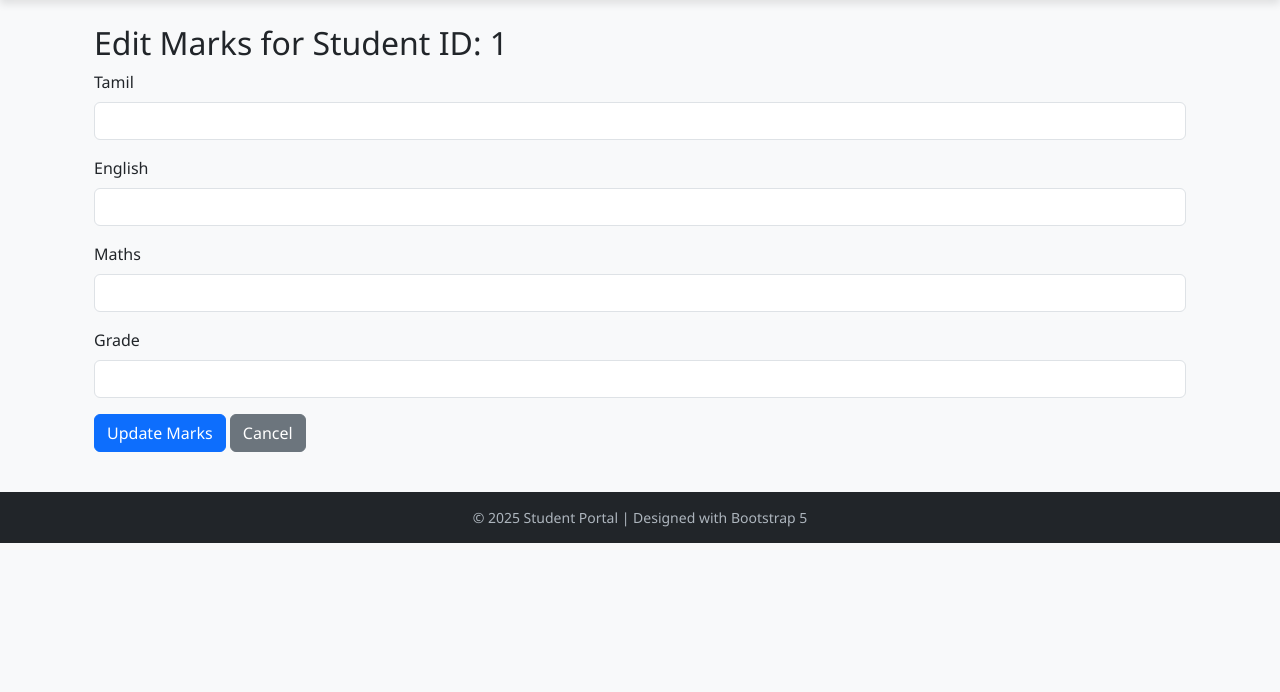
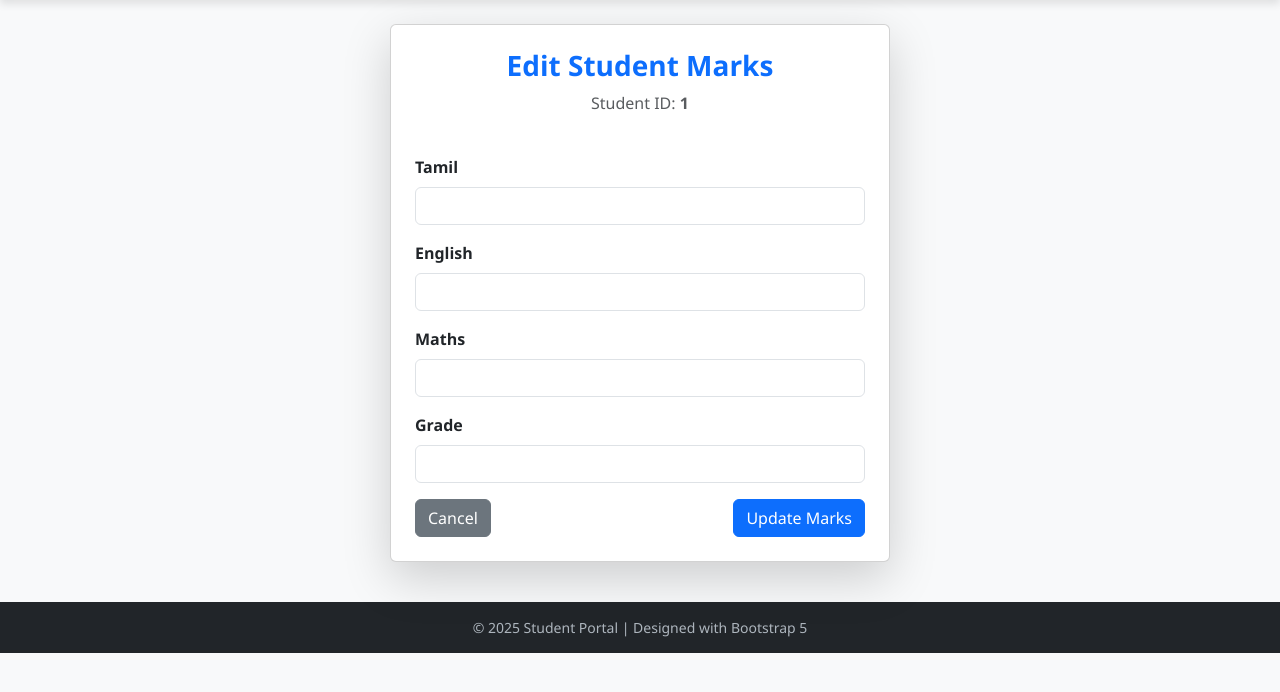
Before and after one commit to leninsavarimuthu8-debug/Student_Management, a Flask app: page /edit/1 in a window 1280 px wide. Shown: the part 62-754 px from the top of the page. Run offline with Flask 3, Linux system fonts and the light colour scheme; data that the repository does not hold is empty.

Commit message:
updated edit.html and some

```diff
--- a/student_management/templates/edit.html
+++ b/student_management/templates/edit.html
@@ -1,32 +1,48 @@
 {% extends "base.html" %}
 
 {% block content %}
-<div class="container mt-4">
-    <h2>Edit Marks for Student ID: {{ student_id }}</h2>
+<div class="container d-flex justify-content-center align-items-center" style="min-height: 60vh;">
+    <div class="card shadow-lg p-4 rounded" style="width: 500px;">
+        <!-- Header -->
+        <div class="text-center mb-4">
+            <h3 class="fw-bold text-primary">Edit Student Marks</h3>
+            <p class="text-muted">Student ID: <span class="fw-semibold">{{ student_id }}</span></p>
+        </div>
 
-    <form action="{{ url_for('edit_update') }}" method="POST">  <!-- Changed to edit_update -->
-        <!-- Pass the student_id to the POST request -->
+        <!-- Edit Form -->
+        <form action="{{ url_for('edit_update') }}" method="POST" novalidate>
             <input type="hidden" name="student_id" value="{{ student_id }}">
 
+            <!-- Tamil -->
             <div class="mb-3">
-            <label class="form-label">Tamil</label>
+                <label class="form-label fw-semibold">Tamil</label>
                 <input type="number" class="form-control" name="tamil" value="{{ current_marks[0] if current_marks else '' }}" required>
             </div>
+
+            <!-- English -->
             <div class="mb-3">
-            <label class="form-label">English</label>
+                <label class="form-label fw-semibold">English</label>
                 <input type="number" class="form-control" name="english" value="{{ current_marks[1] if current_marks else '' }}" required>
             </div>
+
+            <!-- Maths -->
             <div class="mb-3">
-            <label class="form-label">Maths</label>
+                <label class="form-label fw-semibold">Maths</label>
                 <input type="number" class="form-control" name="maths" value="{{ current_marks[2] if current_marks else '' }}" required>
             </div>
+
+            <!-- Grade -->
             <div class="mb-3">
-            <label class="form-label">Grade</label>
+                <label class="form-label fw-semibold">Grade</label>
                 <input type="text" class="form-control" name="grade" value="{{ current_marks[3] if current_marks else '' }}" required>
             </div>
 
+            <!-- Action Buttons -->
+            <div class="d-flex justify-content-between">
+                <a href="{{ url_for('dashboard') }}" class="btn btn-secondary">Cancel</a>
                 <button type="submit" class="btn btn-primary">Update Marks</button>
-        <a href="{{ url_for('dashboard') }}" class="btn btn-secondary">Cancel</a>
+            </div>
         </form>
     </div>
+</div>
 {% endblock %}
--- a/student_management/templates/login.html
+++ b/student_management/templates/login.html
@@ -1,7 +1,7 @@
 {% extends "base.html" %}
 
 {% block content %}
-<div class="container d-flex justify-content-center align-items-center" style="min-height: 100vh;">
+<div class="container d-flex justify-content-center align-items-center" style="min-height: 60vh;">
     <div class="card shadow-lg p-4 rounded" style="width: 400px;">
         <div class="text-center mb-4">
             <h3 class="fw-bold text-primary">Login</h3>
```
Lines whose indentation alone changed are shown as unchanged.
